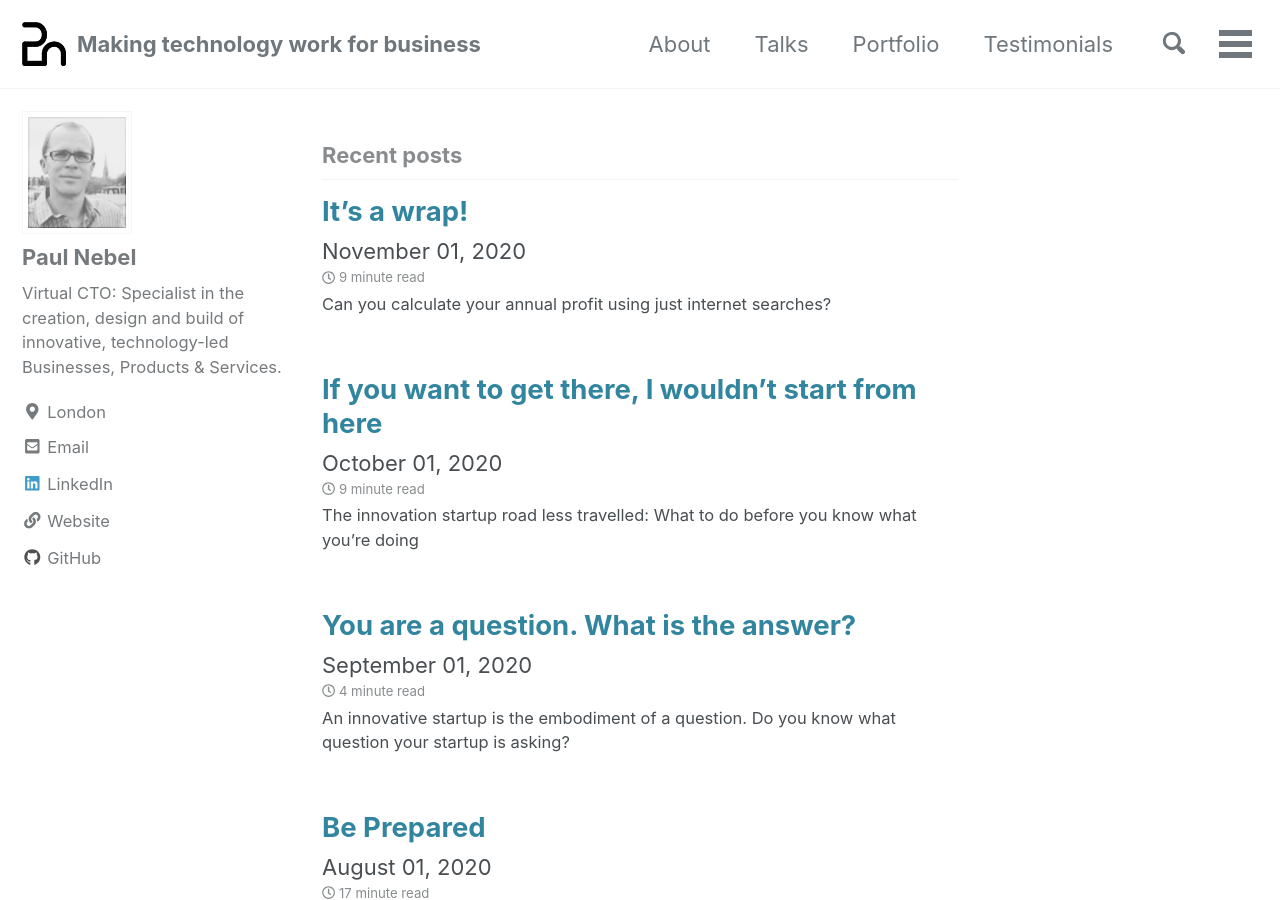
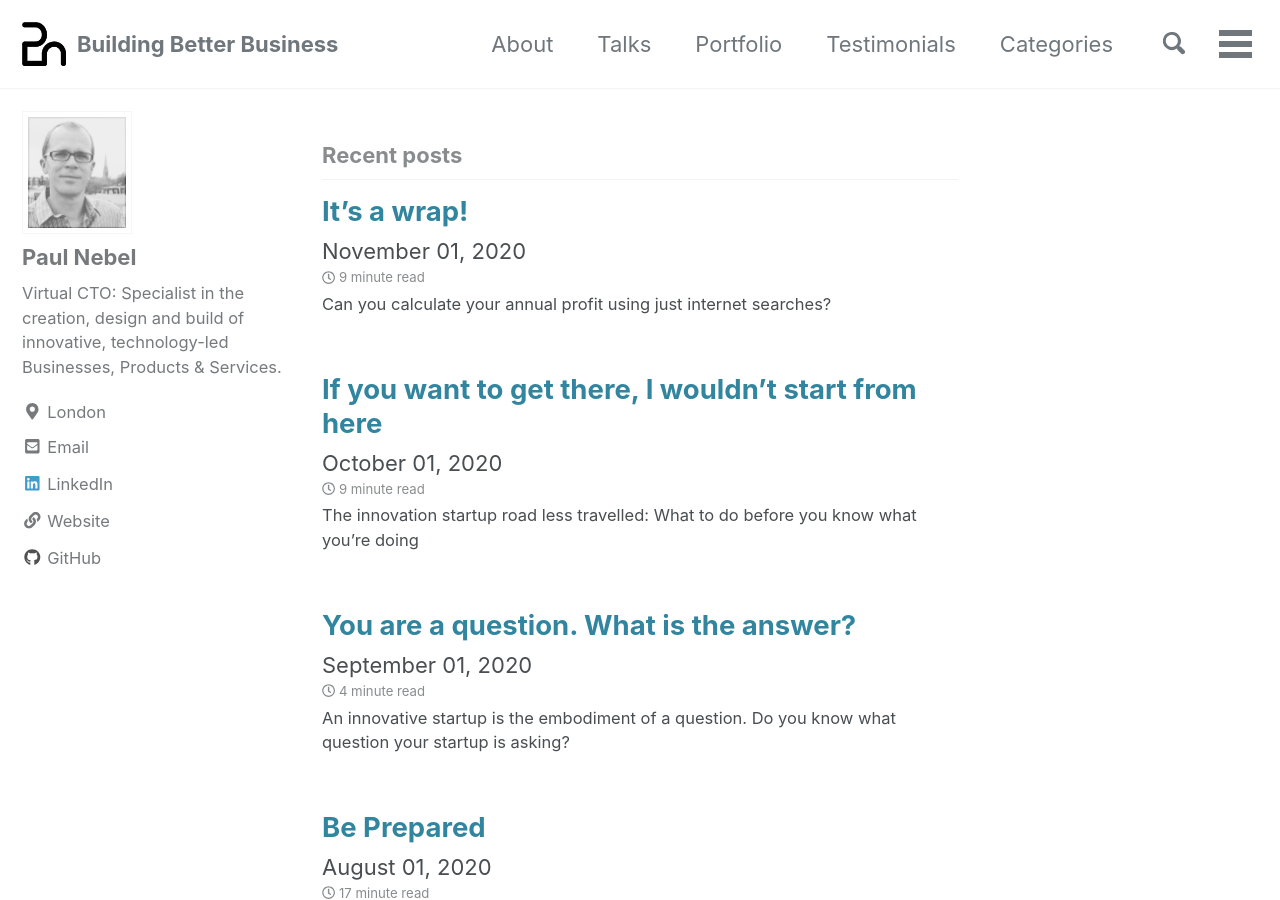
Before and after one commit to paulnebel/paulnebel.github.io, a Jekyll site: the page built from index.html, in a window 1280 px wide and 900 px high. Built offline with Jekyll 4.4.1, drawn with Linux system fonts in a browser that asks for light colours; cached includes are drawn as plain includes; nearby versions of some CDN libraries; the list of posts is cut into pages by our own code.

Commit message:
fix: Updates masthead title

```diff
--- a/_config.yml
+++ b/_config.yml
@@ -25,7 +25,7 @@
 repository               : "paulnebel/paulnebel.github.io"
 teaser                   : # path of fallback teaser image, e.g. "/assets/images/500x300.png"
 logo                     : "/assets/images/pn_logo.png"
-masthead_title           : "Making technology work for business"
+masthead_title           : "Building Better Business"
 breadcrumbs              : true
 words_per_minute         : 200
 comments:
```
